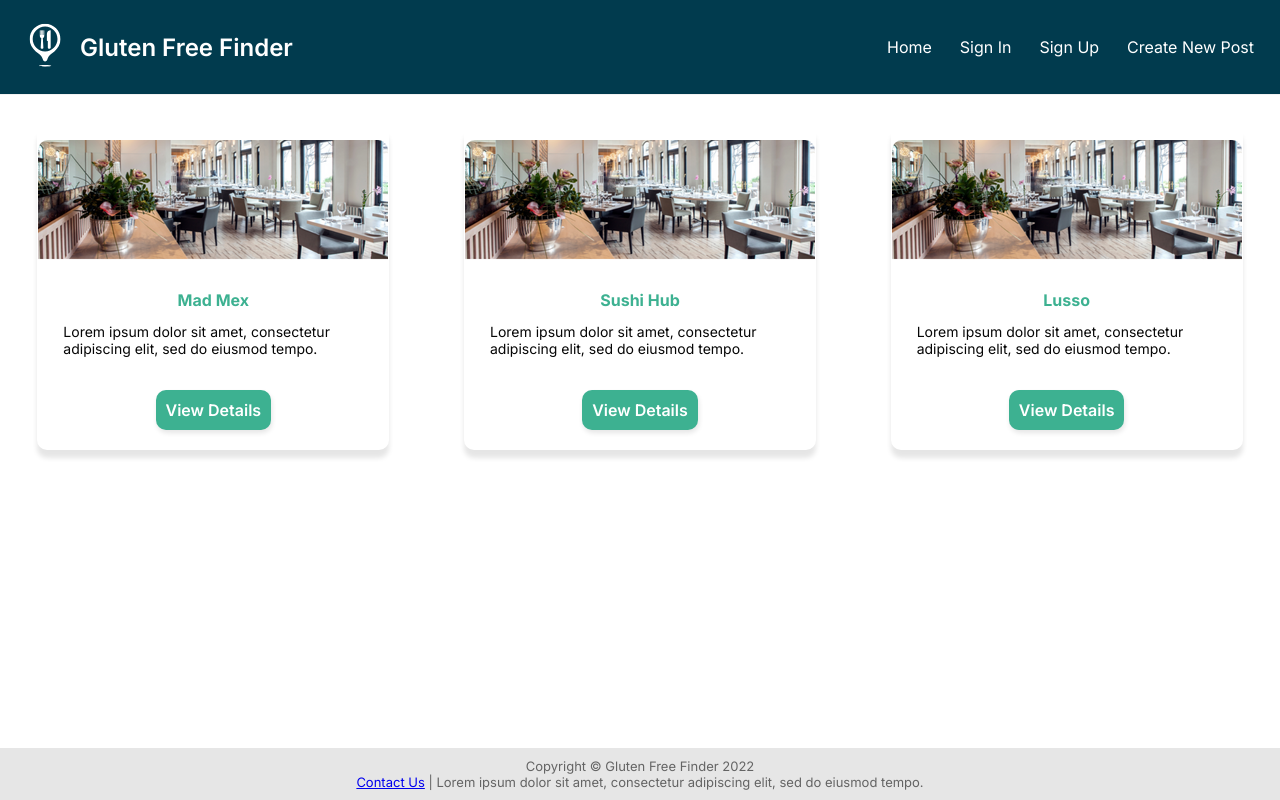
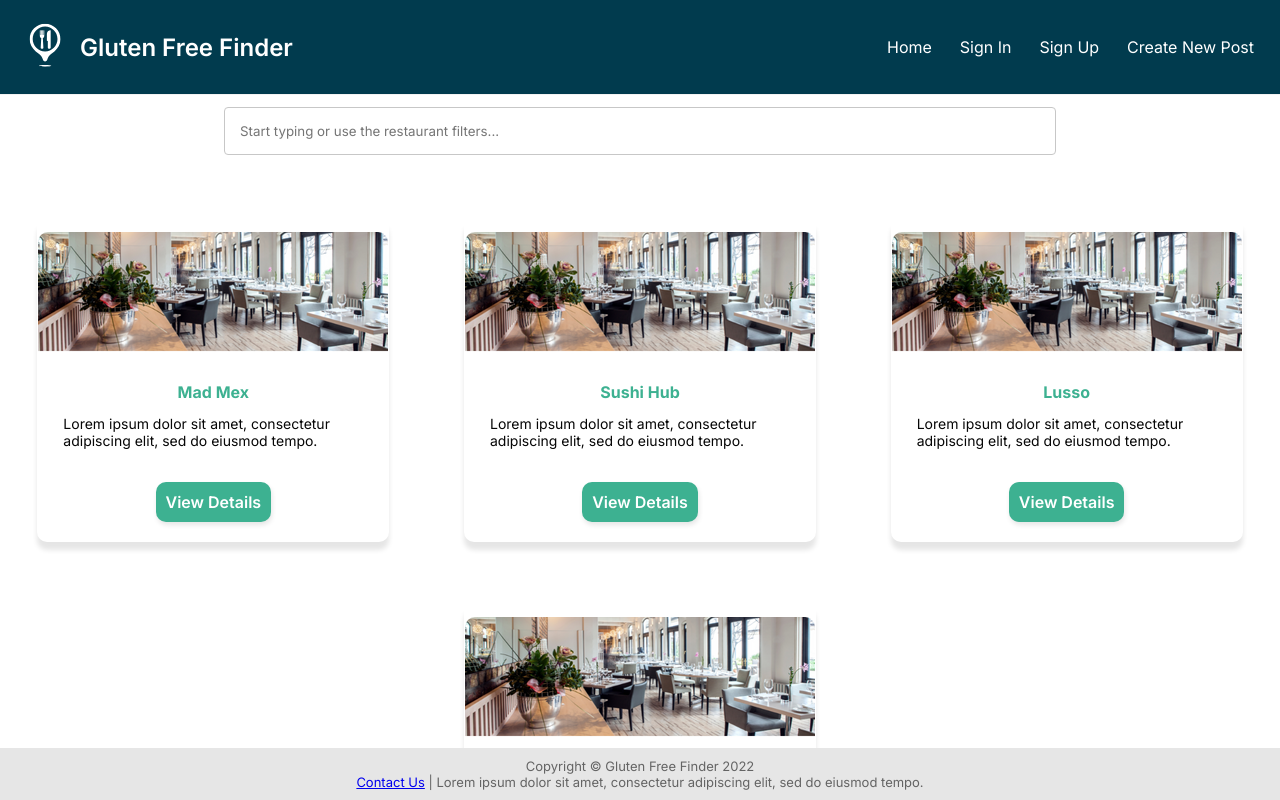
Before and after one commit to sofia-frugone/Gluten-Free-Finder-React, a React (Create React App) app: page / in a window 1280 px wide. Shown: the top 800 px of the page. Built offline with nearby package versions, Linux system fonts and the light colour scheme; data requests are answered from the project's data file.

Commit message:
added searchbar

```diff
--- a/data/db.json
+++ b/data/db.json
@@ -14,6 +14,11 @@
             "title": "Lusso",
             "body": "Lorem ipsum dolor sit amet, consectetur adipiscing elit, sed do eiusmod tempo.",
             "id": "3"
+        },
+        {
+            "title": "Sharetea",
+            "body": "Lorem ipsum dolor sit amet, consectetur adipiscing elit, sed do eiusmod tempo.",
+            "id": "4"
         }
     ]
 }
--- a/src/components/Home.js
+++ b/src/components/Home.js
@@ -1,6 +1,8 @@
 import { useState, useEffect } from "react";
 import CardList from "./CardList";
+import SearchBar from "./SearchBar";
 import useFetch from "./useFetch";
+
 
 
 const Home = () => {
@@ -10,6 +12,7 @@ const Home = () => {
 
   return (
     <div className="home">
+      <SearchBar />
       { error && <div>{ error }</div> }
       { isPending && <div className="loading">Loading...</div>}
       {card && <CardList card={card}/>}
--- /dev/null
+++ b/src/components/SearchBar.js
@@ -0,0 +1,13 @@
+import "./filters.css"
+
+const SearchBar = ({keyword, onChange}) => {
+
+    return (
+        <div className="search">
+            <input key="search-bar" value={keyword} placeholder={"Start typing or use the restaurant filters..."} onChange={(e) => onChange(e.target.value)}/>
+        </div>
+
+    );
+  }
+
+  export default SearchBar;
--- a/src/components/card.css
+++ b/src/components/card.css
@@ -9,6 +9,7 @@
     margin: 30px 0;
     box-shadow: 0px 8px 5px rgba(0,0,0,0.1);
     border-radius: 10px;
+
   }
 
   .card-preview h2 {
--- /dev/null
+++ b/src/components/filters.css
@@ -0,0 +1,12 @@
+.search {
+    display: flex;
+    justify-content: center;
+    border: none;
+
+    padding: 0.5rem;
+}
+
+.search input {
+    width: 800px;
+    outline: solid 1px #C7C7C7;
+}
--- a/src/components/formInputs.css
+++ b/src/components/formInputs.css
@@ -5,11 +5,13 @@
 }
 
 input {
-    border-radius: 5px;
+    border-radius: 3px;
     padding: 15px;
-    margin: 20px 0px;
+    margin-top: 5px;
+    margin-bottom: 25px;
     border: none;
-    background-color: #F5F5F5;
+
+    outline: solid 1px #C7C7C7;
 }
 
 label {
--- a/src/index.css
+++ b/src/index.css
@@ -47,9 +47,7 @@
 
 form{
   background-color: white;
-  box-shadow: 3px 3px 5px 5px rgba(0,0,0,0.1);
   padding: 0px 60px;
-  border-radius: 5px;
   height: 700px;
   width: 500px;
 }
@@ -58,8 +56,7 @@ form{
   color: #3DB191;
   text-align: center;
   font-size: 24px;
-  margin: 30px 0px;
-  padding-top: 70px;
+  margin: 20px 0px;
 }
 
 .submit {
@@ -81,7 +78,7 @@ form{
 .formInputs p {
   font-size: 14px;
   padding-top: 15px;
-  padding-bottom: 20px;
+  padding-bottom: 10px;
   color: #060606;
 
 }
```
Also changed, not shown: src/components/CuisineDropdown.js (added, +20 -0 lines).
